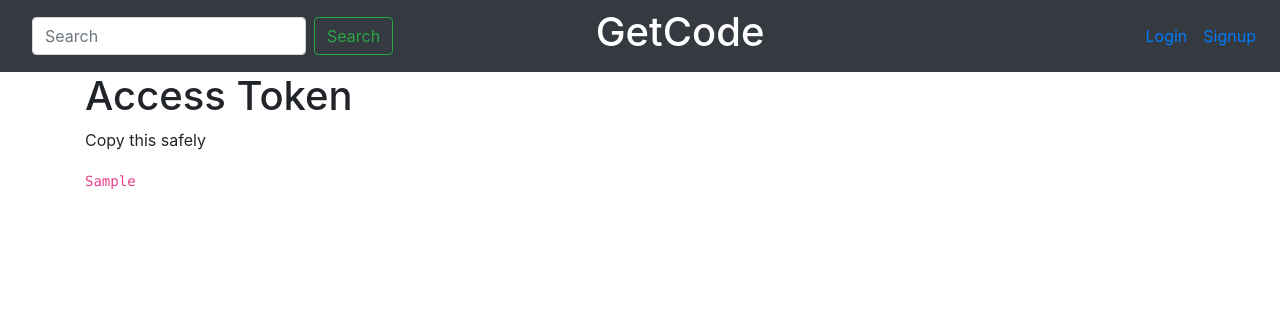
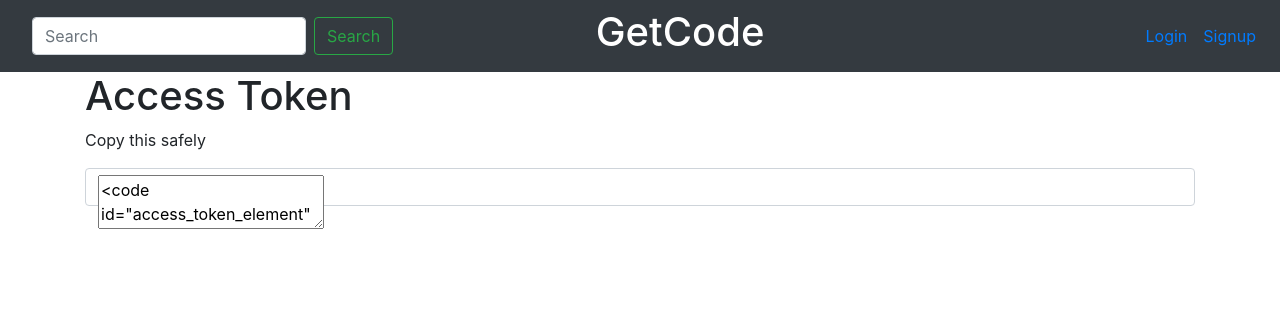
Before and after one commit to DevHyperCoder/GetCode, a Flask app: template getcode/templates/access_token_view.html in a window 1280 px wide. Shown: the top 332 px of the page. Run offline with Flask 2, Linux system fonts and the light colour scheme; the template is opened without the code that fills it: most values are stand-ins (such as "Sample title", 1, 10 or a date in 2020); some libraries are stand-ins or nearby versions.

Commit message:
Fixed some UI issues

```diff
--- a/getcode/auth_view.py
+++ b/getcode/auth_view.py
@@ -1,6 +1,6 @@
 from flask import Blueprint,request,render_template,redirect,url_for
 from getcode.models import Snippet
-
+from getcode import app
 from flask_login import current_user
 
 from flask_jwt_extended import create_access_token
--- a/getcode/templates/access_token_view.html
+++ b/getcode/templates/access_token_view.html
@@ -3,7 +3,21 @@
 <div class="container">
     <h1>Access Token</h1>
     <p>Copy this safely </p>
-    <code>{{access_token}}</code>
+    <div class="form-control">
+        <textarea id="access_token_element" readonly><code id="access_token_element">{{access_token}}</code></textarea>
+    </div>
+    <!-- <button onclick="copyText" class="btn btn-block btn-dark">Copy to Clipboard</button> -->
 </div>
 
+<!-- <script>
+    function copyText() {
+        var codeBox = document.getElementById('access_token_element')
+        codeBox.select()
+        codeBox.setSelectionRange(0, 99999)
+
+        document.execCommand('copy')
+
+    }
+</script> -->
+
 {%endblock%}
```
